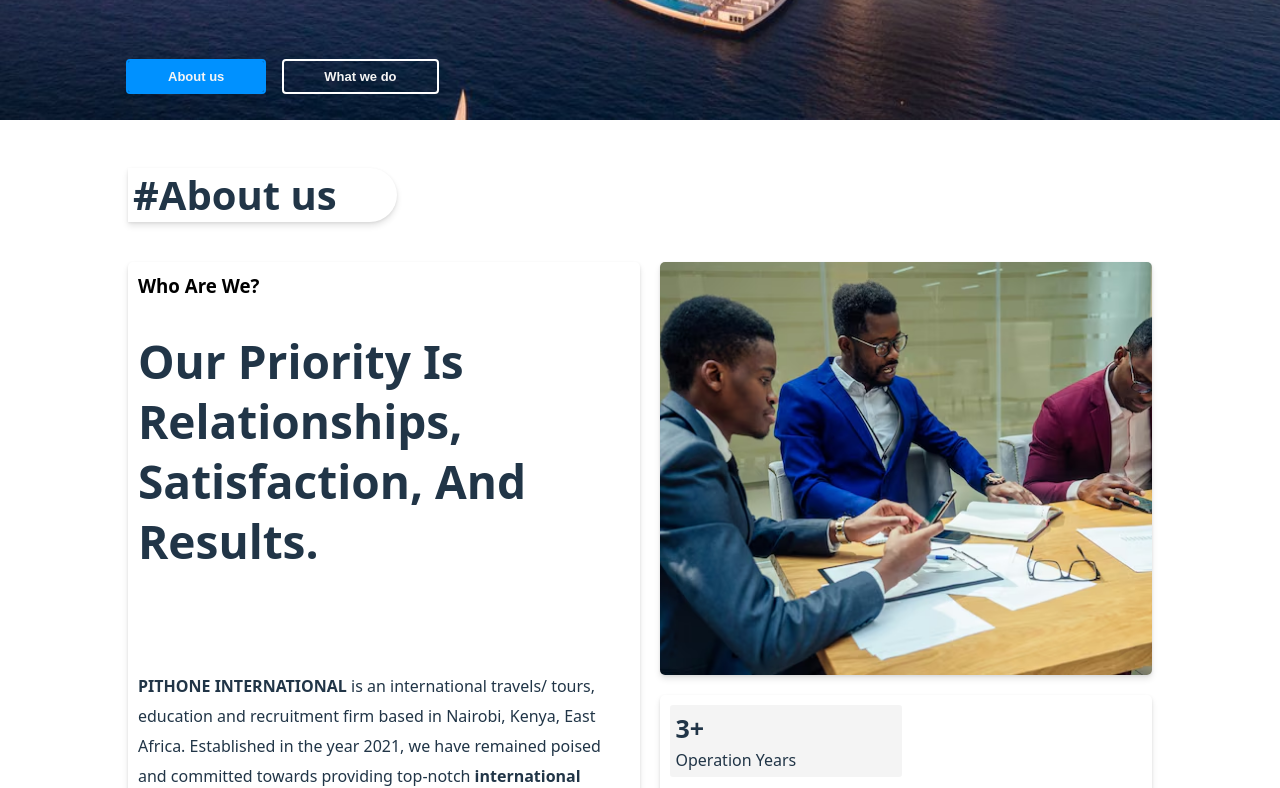
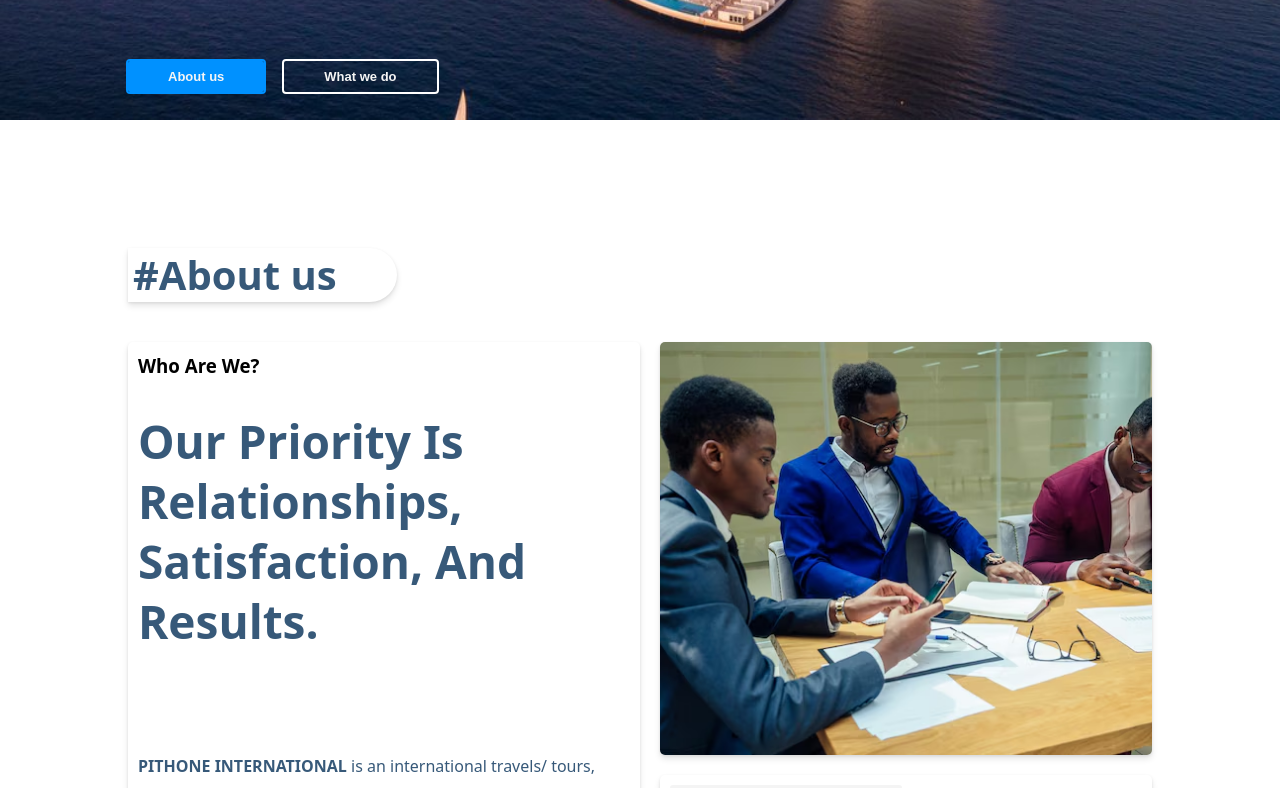
Before and after one commit to 1wes/pithone-international, a React (Vite) app: page / in a window 1280 px wide. Shown: the part 680-1468 px from the top of the page. Built offline with nearby package versions, Linux system fonts and the light colour scheme.

Commit message:
feat(about): change selector to id

```diff
--- a/src/components/about.jsx
+++ b/src/components/about.jsx
@@ -10,7 +10,7 @@
 
     return (
         <Fragment>
-            <main className="about-section">
+            <main className="section" id="about-section">
                 <div className="centered-content">
                     <SectionHeading heading={`About us`} />
                     <div id="about-cards">
```
